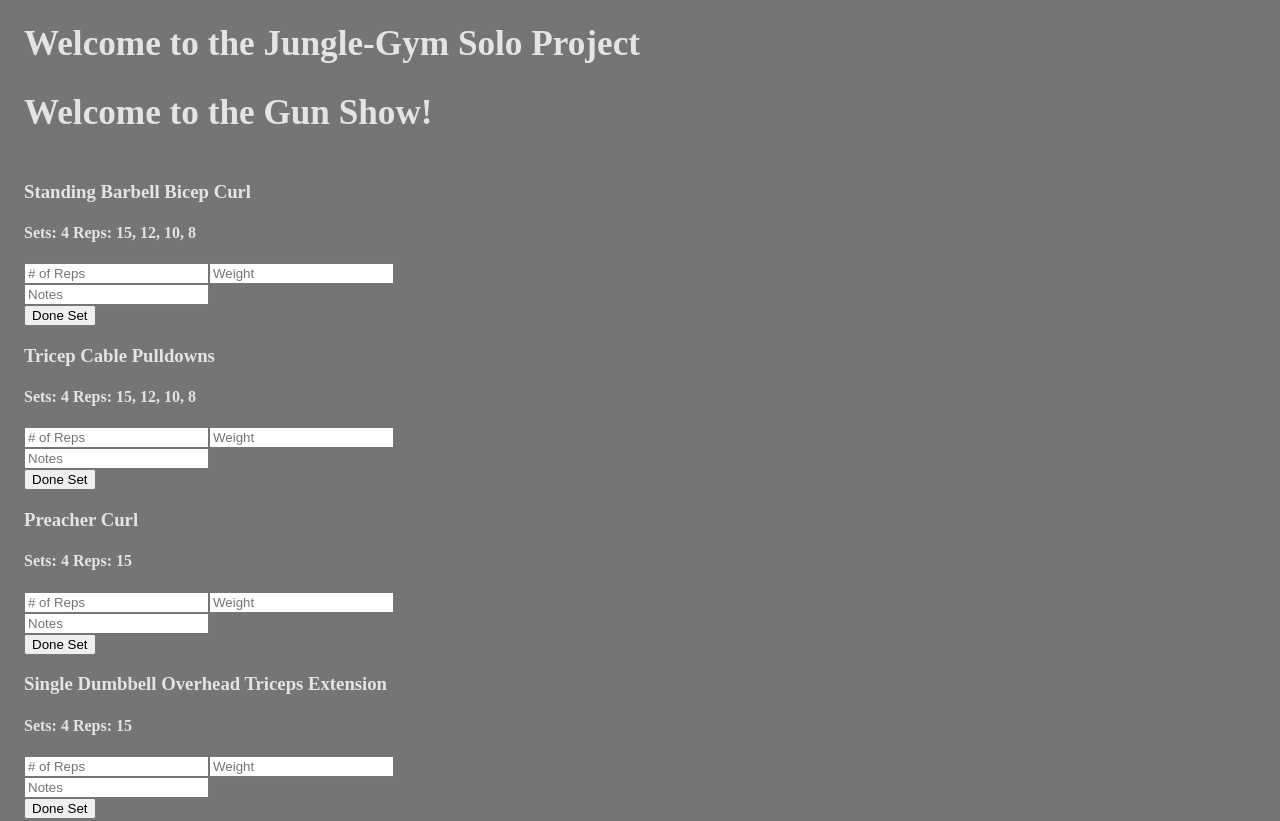
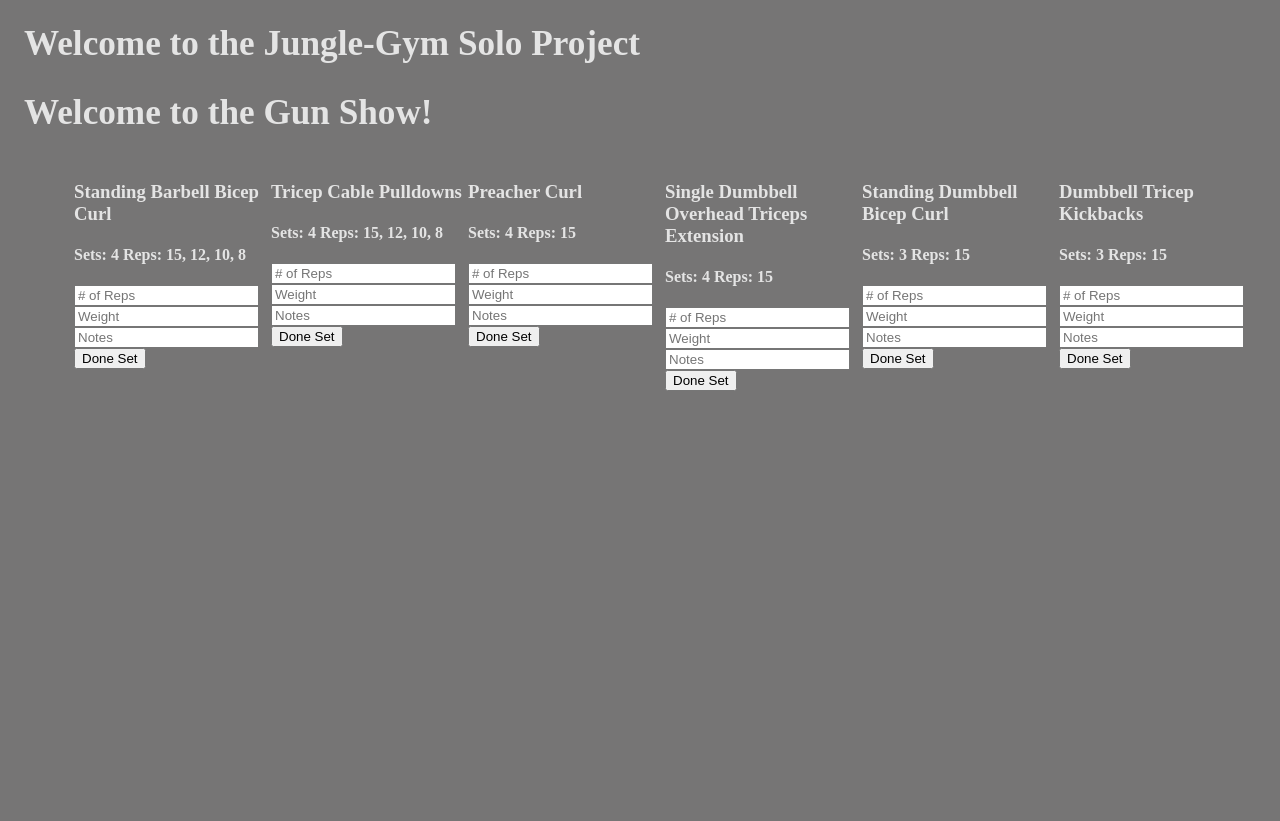
Before and after one commit to SamuelTr13/FitnessBuddy, a React app: page /arms in a window 1280 px wide. Shown: the top 821 px of the page. After the commit the page ends 800 px from the top, so only its background shows below. Built offline with nearby package versions, Linux system fonts and the light colour scheme.

Commit message:
Added css styling to make workouts and hx side by side

```diff
--- a/src/Pages/Chest.js
+++ b/src/Pages/Chest.js
@@ -131,6 +131,7 @@ class Chest extends Component {
         <header className="pageHeader">
           <h1>Let's Get that Pec Meat</h1>
           <div id='mainContainer'>
+            <div id='workoutsContainer'>
             <div id='exerciseBox'>
               <h3>Bench Press</h3>
               <h4>Sets: 3 Reps: 8-10</h4>
@@ -142,7 +143,6 @@ class Chest extends Component {
                 </div>
                 <input type='submit' value='Submit' onClick={()=> this.submitForm()}></input>
               </div>
-              <div>{historyData}</div>
             </div>
             <div id='exerciseBox'>
               <h3>Incline Bench Press</h3>
@@ -203,7 +203,9 @@ class Chest extends Component {
                 </div>
                 <input type='submit' value='Done Set'></input>
               </form>
+              </div>
             </div>
+              <div id='history'>{historyData}</div>
           </div>
         </header>
       </section>
--- a/src/styles.css
+++ b/src/styles.css
@@ -12,7 +12,24 @@ body {
 
 #mainContainer {
   display: flex;
-  flex-direction: column;
+  /* flex-direction: column; */
+  /* border-style: solid; */
+  border-color: white;
+  justify-content: space-between;
+  padding-left: 50px;
+}
+
+#workoutsContainer {
+  /* border-style: solid; */
+  /* border-color: white; */
+  width: 1000px;
+}
+#history {
+  /* border-style: solid; */
+  border-color: white;
+  width: 1000px;
+  overflow: auto;
+  height: 200px;
 }
 
 /* modal */
```
Also changed, not shown: 1 other file (tests, documents, lock files or other folders).
